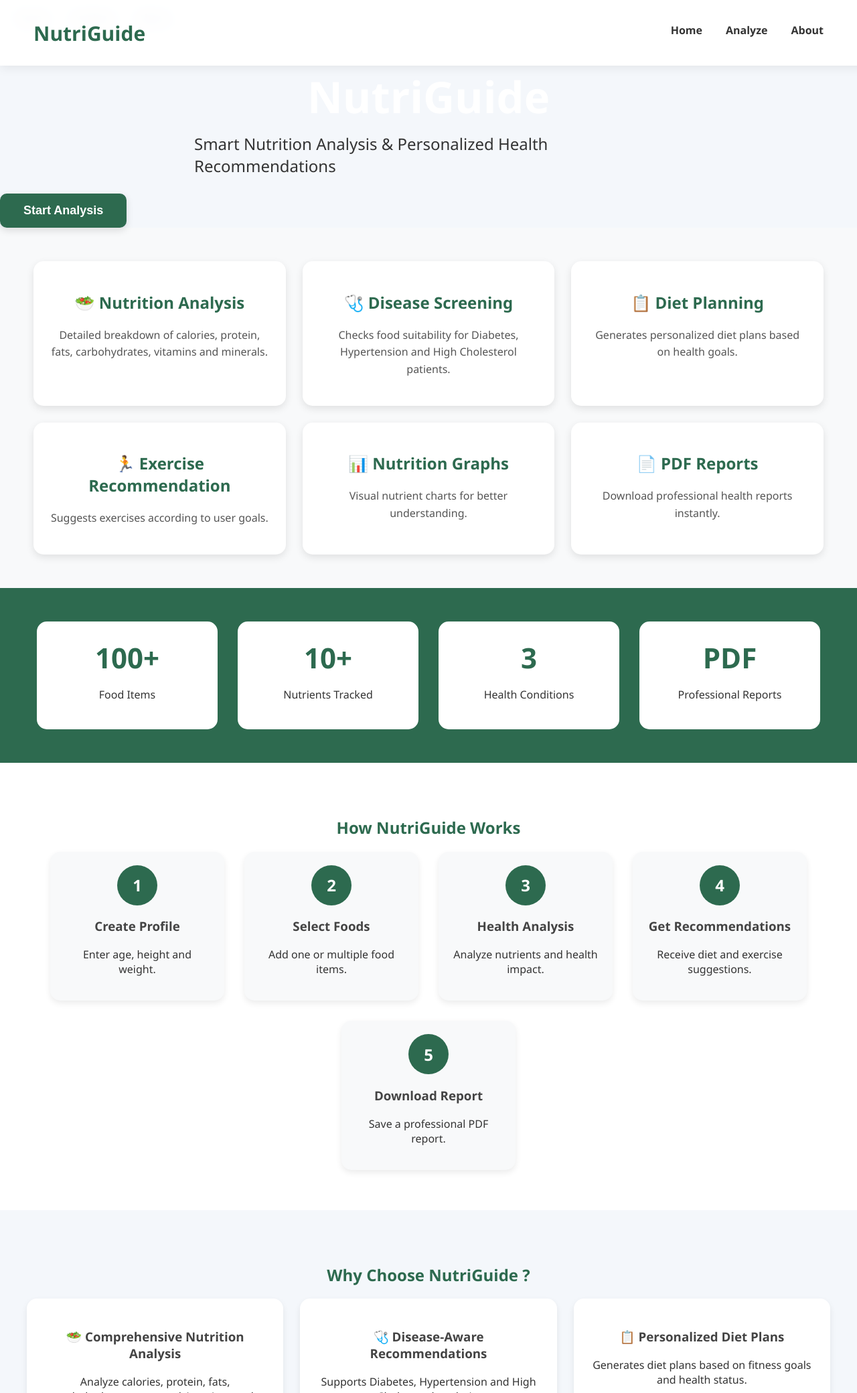
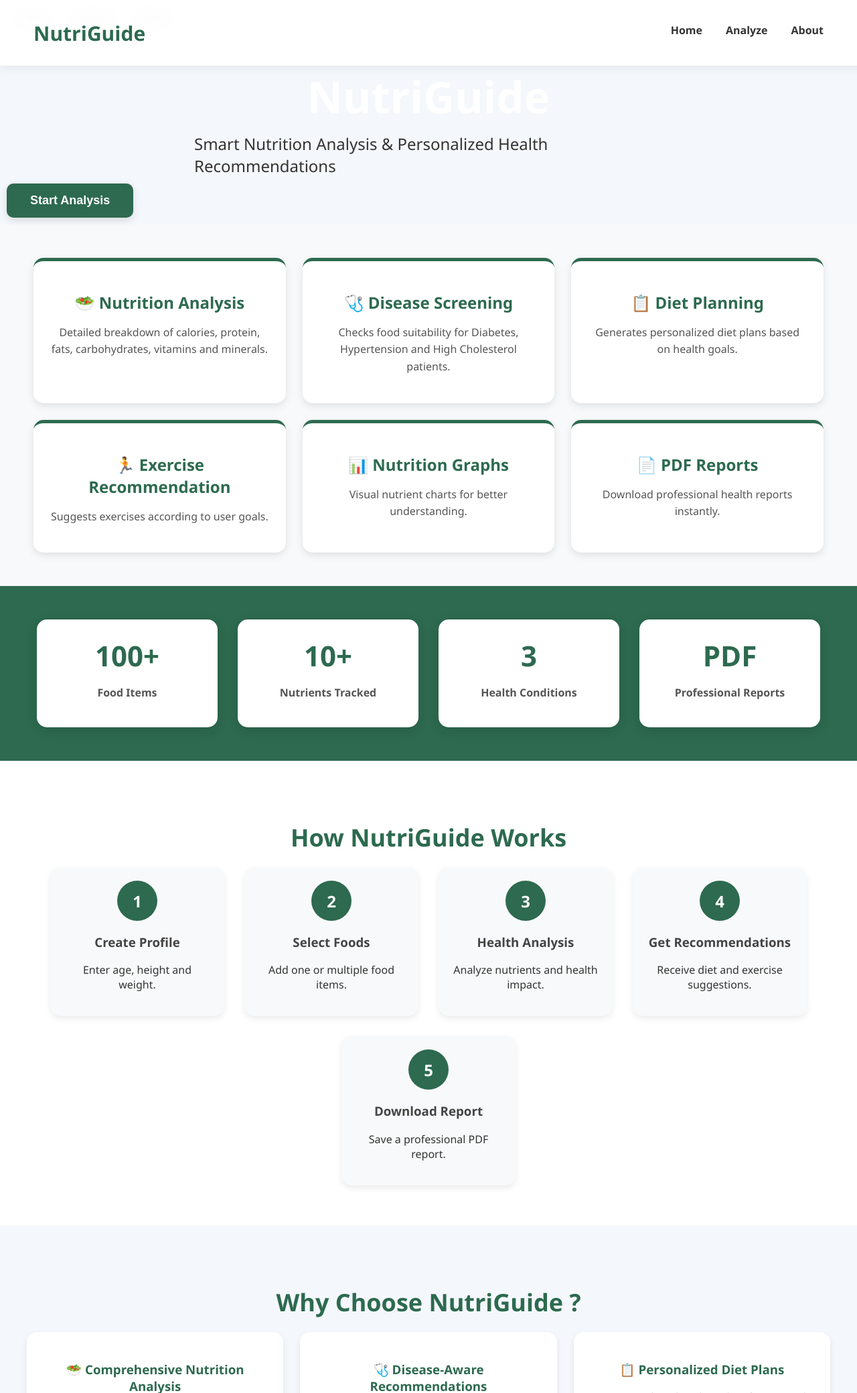
Before and after one commit to Krishna-bansal-kb/NutriGuide, a Flask app: page / in a window 1280 px wide. Shown: the top 2080 px of the page at 67% size. Run offline with Flask 3, Linux system fonts and the light colour scheme.

Commit message:
Add styles for hero section and feature cards

````diff
--- a/static/style.css
+++ b/static/style.css
@@ -47,6 +47,8 @@ transition:0.3s;
 }
 
 .nav-links a:hover
+color:#2d6a4f;
+}
 
 /* ==========================
 HERO SECTION
@@ -436,3 +438,61 @@ MOBILE RESPONSIVE
 ```
 
 }
+.hero-btn{
+    margin:10px;
+    min-width:180px;
+}
+section h2{
+    font-size:36px;
+    margin-bottom:20px;
+    font-weight:700;
+}
+.feature-card h2{
+    font-size:24px;
+    margin-bottom:15px;
+}
+
+.feature-card{
+    border-top:5px solid #2d6a4f;
+}
+.highlight-card h3{
+    color:#2d6a4f;
+    margin-bottom:12px;
+}
+
+.highlight-card p{
+    line-height:1.7;
+}
+.stat-card{
+    box-shadow:0 5px 18px rgba(0,0,0,0.12);
+}
+
+.stat-card p{
+    font-weight:600;
+    color:#555;
+}
+form h2{
+    text-align:center;
+    margin-bottom:25px;
+}
+
+label{
+    font-weight:600;
+    color:#444;
+}
+.footer{
+    background:#1b4332;
+    color:white;
+    text-align:center;
+    padding:50px 20px;
+    margin-top:60px;
+}
+
+.footer h3{
+    color:white;
+    margin-bottom:10px;
+}
+
+.footer p{
+    margin:8px 0;
+}
````
